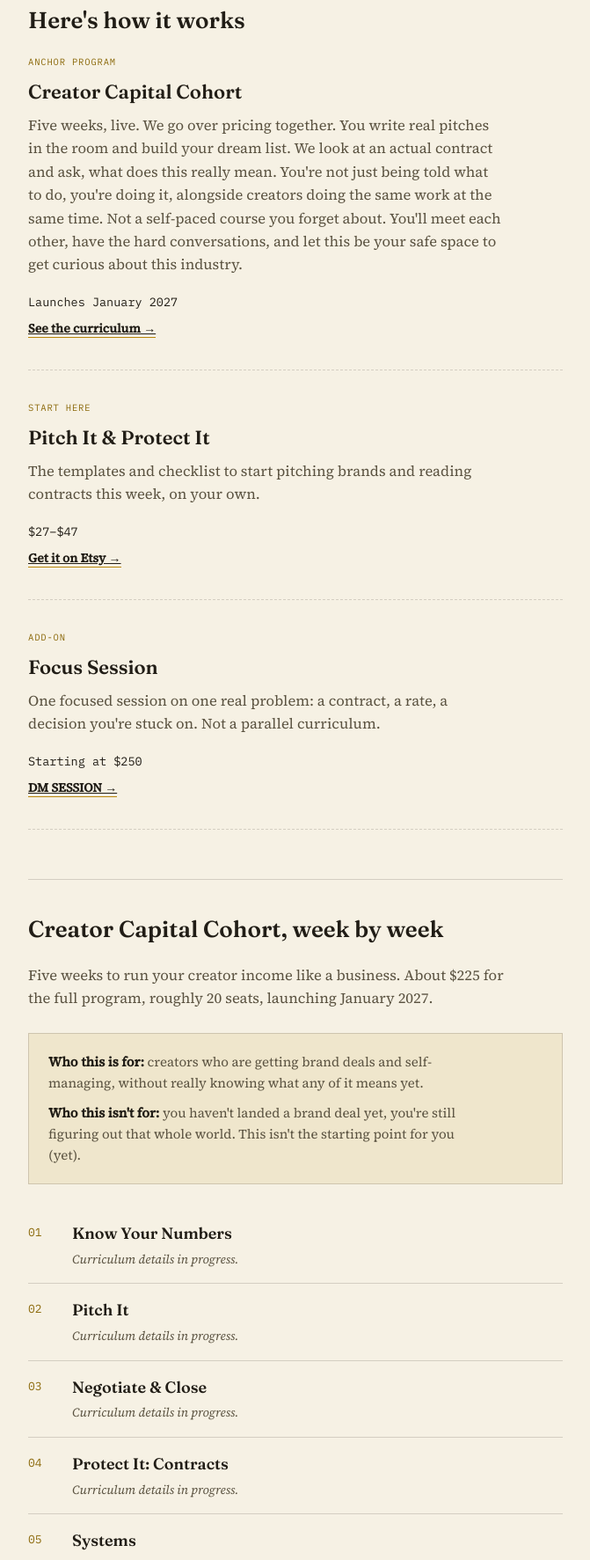
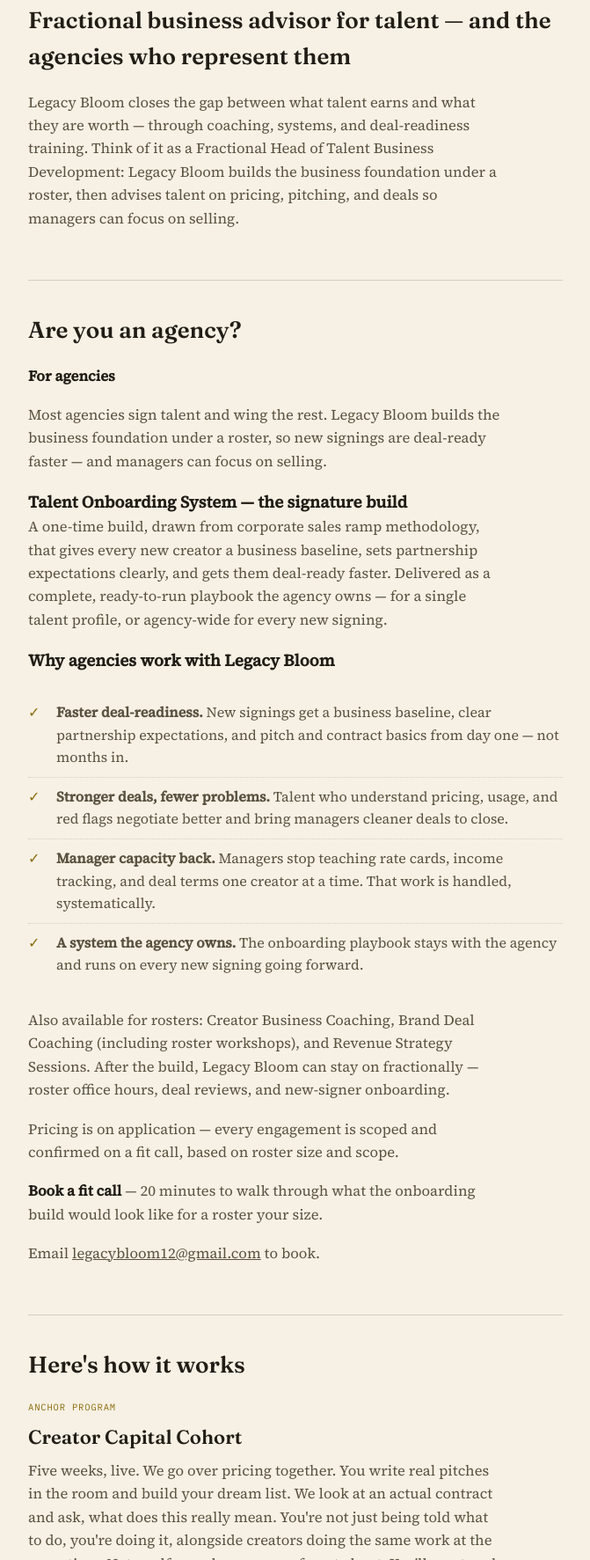
Before and after one commit to legacybloom12-droid/legacy-bloom-site, a plain HTML site: page index.html in a window 1280 px wide. Shown: the part 1085-2858 px from the top of the page at 88% size, without its empty margins (344-1015 px from the left). Drawn offline with Linux system fonts and the light colour scheme.

Commit message:
Add agency section and positioning text; remove Pitch It and Focus Session prices

```diff
--- a/index.html
+++ b/index.html
@@ -178,6 +178,26 @@
     <p class="stat-line">The creator economy is worth <b>$528B</b>. Creators like you are paid <b>34% less</b> for the same work. Now do the math: how much of that could be yours?</p>
     <p class="stat-source">Source: SevenSix Agency, 2024</p>
 
+        <h2>Fractional business advisor for talent — and the agencies who represent them</h2>
+    <p>Legacy Bloom closes the gap between what talent earns and what they are worth — through coaching, systems, and deal-readiness training. Think of it as a Fractional Head of Talent Business Development: Legacy Bloom builds the business foundation under a roster, then advises talent on pricing, pitching, and deals so managers can focus on selling.</p>
+
+    <h2 id="agency">Are you an agency?</h2>
+    <p><strong>For agencies</strong></p>
+    <p>Most agencies sign talent and wing the rest. Legacy Bloom builds the business foundation under a roster, so new signings are deal-ready faster — and managers can focus on selling.</p>
+    <h3>Talent Onboarding System — the signature build</h3>
+    <p>A one-time build, drawn from corporate sales ramp methodology, that gives every new creator a business baseline, sets partnership expectations clearly, and gets them deal-ready faster. Delivered as a complete, ready-to-run playbook the agency owns — for a single talent profile, or agency-wide for every new signing.</p>
+    <h3>Why agencies work with Legacy Bloom</h3>
+    <ul class="marginlist">
+      <li><span class="mark">✓</span><span><strong>Faster deal-readiness.</strong> New signings get a business baseline, clear partnership expectations, and pitch and contract basics from day one — not months in.</span></li>
+      <li><span class="mark">✓</span><span><strong>Stronger deals, fewer problems.</strong> Talent who understand pricing, usage, and red flags negotiate better and bring managers cleaner deals to close.</span></li>
+      <li><span class="mark">✓</span><span><strong>Manager capacity back.</strong> Managers stop teaching rate cards, income tracking, and deal terms one creator at a time. That work is handled, systematically.</span></li>
+      <li><span class="mark">✓</span><span><strong>A system the agency owns.</strong> The onboarding playbook stays with the agency and runs on every new signing going forward.</span></li>
+    </ul>
+    <p>Also available for rosters: Creator Business Coaching, Brand Deal Coaching (including roster workshops), and Revenue Strategy Sessions. After the build, Legacy Bloom can stay on fractionally — roster office hours, deal reviews, and new-signer onboarding.</p>
+    <p>Pricing is on application — every engagement is scoped and confirmed on a fit call, based on roster size and scope.</p>
+    <p><strong>Book a fit call</strong> — 20 minutes to walk through what the onboarding build would look like for a roster your size.</p>
+    <p>Email <a href="mailto:legacybloom12@gmail.com">legacybloom12@gmail.com</a> to book.</p>
+
     <h2 id="offers">Here's how it works</h2>
 
     <div class="entry">
@@ -192,7 +212,7 @@
       <div class="entry-tag">Start here</div>
       <h3>Pitch It &amp; Protect It</h3>
       <p>The templates and checklist to start pitching brands and reading contracts this week, on your own.</p>
-      <div class="entry-price">$27–$47</div>
+
       <a href="https://www.etsy.com/listing/4536246058/creator-pitch-template-contract" class="go" target="_blank" rel="noopener">Get it on Etsy →</a>
     </div>
 
@@ -200,7 +220,7 @@
       <div class="entry-tag">Add-on</div>
       <h3>Focus Session</h3>
       <p>One focused session on one real problem: a contract, a rate, a decision you're stuck on. Not a parallel curriculum.</p>
-      <div class="entry-price">Starting at $250</div>
+
       <a href="#contact" class="go">DM SESSION →</a>
     </div>
 
```
